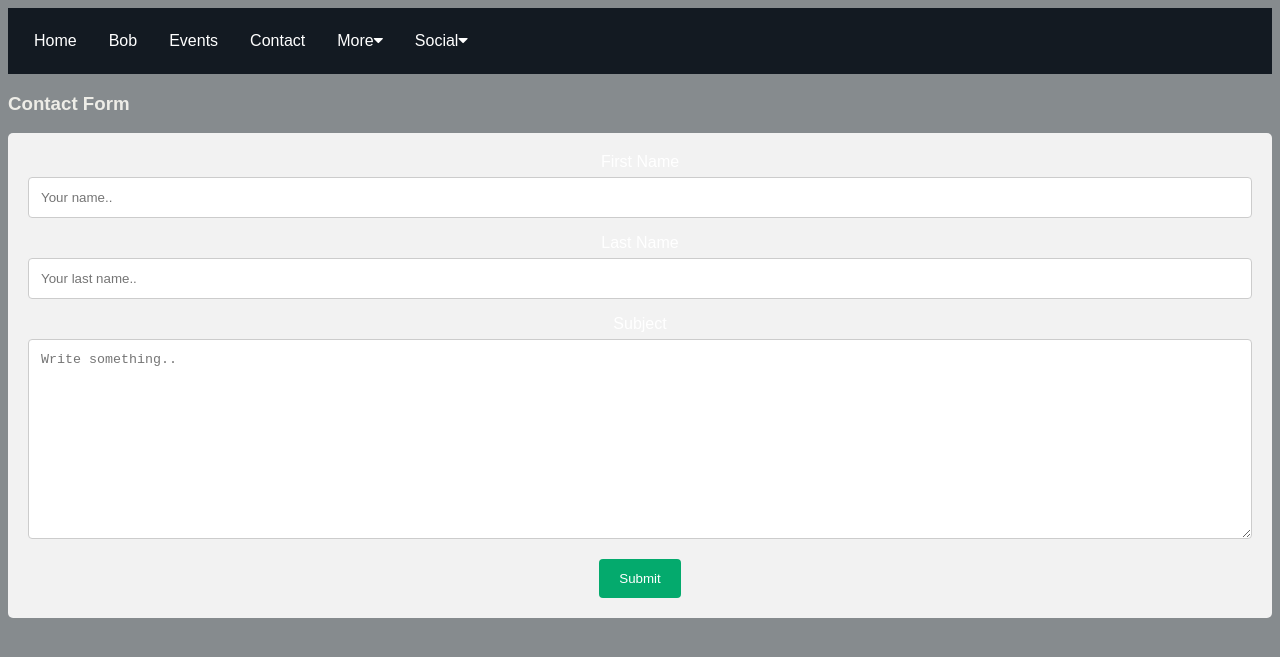
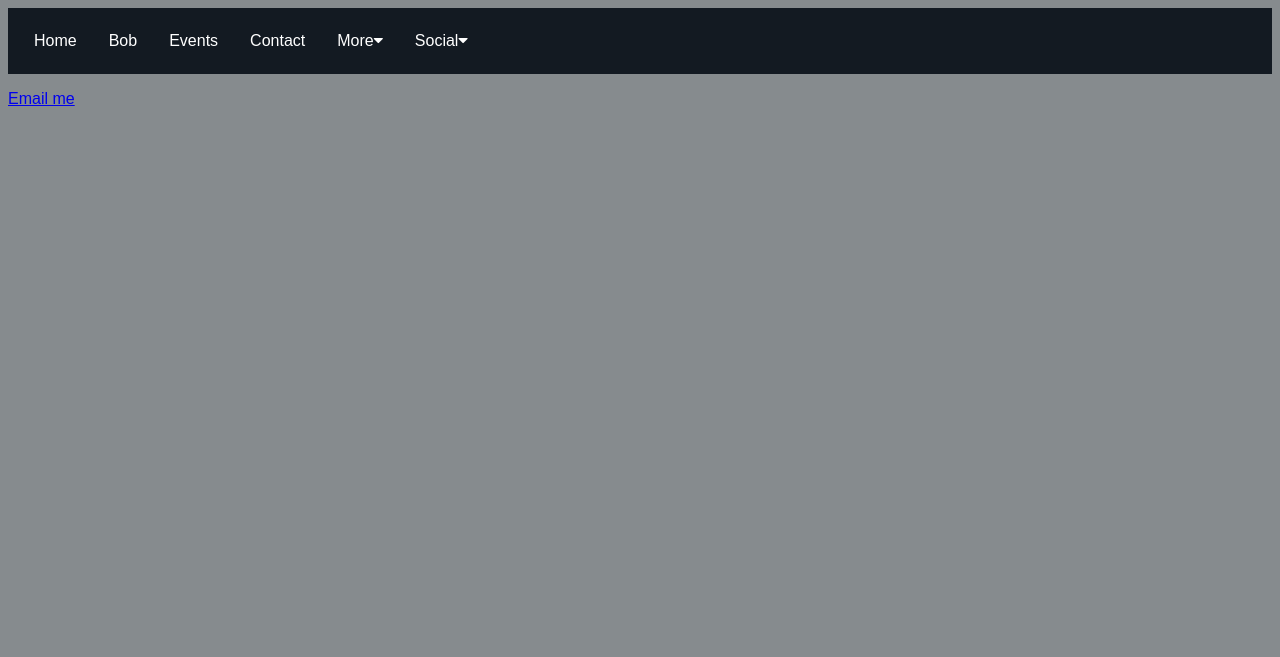
Before and after one commit to rjrunning/rjrunning.github.io, a Jekyll site: the page built from contact.html, in a window 1280 px wide. Shown: the top 657 px of the page. Built offline with Jekyll 4.4.1, drawn with Linux system fonts in a browser that asks for light colours; some web fonts are replaced.

Commit message:
first cimmit

```diff
--- a/_config.yml
+++ b/_config.yml
@@ -19,3 +19,5 @@ defaults:
       type: "videos"
     values:
       layout: "video"
+
+root: /
--- a/contact.html
+++ b/contact.html
@@ -3,62 +3,10 @@ title: contact
 layout: default
 ---
 <!DOCTYPE html>
-<html>
-<head>
-<meta name="viewport" content="width=device-width, initial-scale=1">
-<style>
-body {font-family: Arial, Helvetica, sans-serif;}
-* {box-sizing: border-box;}
-
-input[type=text], select, textarea {
-  width: 100%;
-  padding: 12px;
-  border: 1px solid #ccc;
-  border-radius: 4px;
-  box-sizing: border-box;
-  margin-top: 6px;
-  margin-bottom: 16px;
-  resize: vertical;
-}
-
-input[type=submit] {
-  background-color: #04AA6D;
-  color: white;
-  padding: 12px 20px;
-  border: none;
-  border-radius: 4px;
-  cursor: pointer;
-}
-
-input[type=submit]:hover {
-  background-color: #45a049;
-}
-
-.container {
-  border-radius: 5px;
-  background-color: #f2f2f2;
-  padding: 20px;
-}
-</style>
 </head>
 <body>
 
-<h3>Contact Form</h3>
-
-<div class="container">
-  <form action="/action_page.php">
-    <label for="fname">First Name</label>
-    <input type="text" id="fname" name="firstname" placeholder="Your name..">
-
-    <label for="lname">Last Name</label>
-    <input type="text" id="lname" name="lastname" placeholder="Your last name..">
-
-    <label for="subject">Subject</label>
-    <textarea id="subject" name="subject" placeholder="Write something.." style="height:200px"></textarea>
-
-    <input type="submit" value="Submit">
-  </form>
-</div>
+  <p><a href="mailto:bob.running@bobrunning.com">Email me</a></p>
 
 </body>
 </html>
```
Also changed, not shown: 1 other file.
